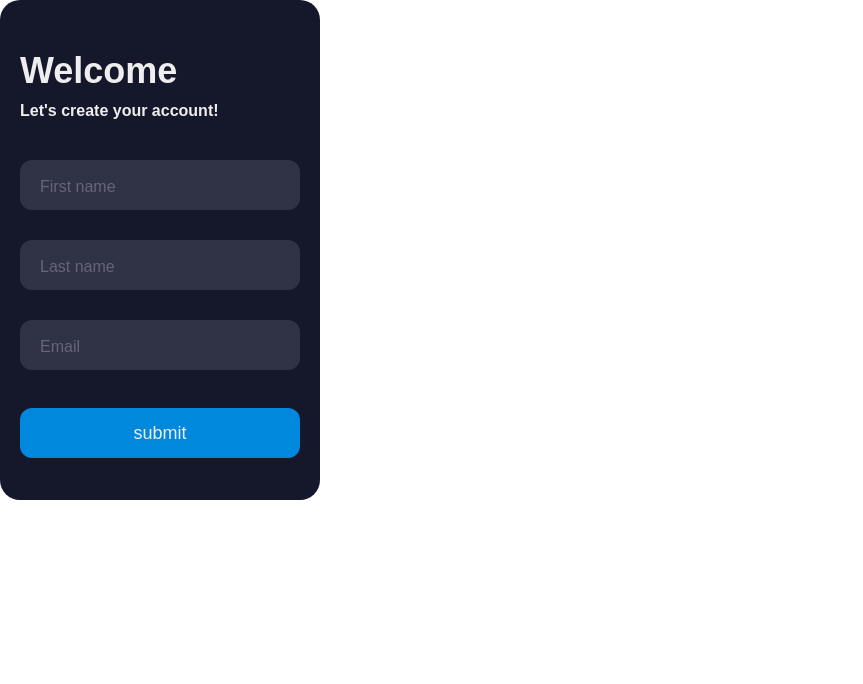
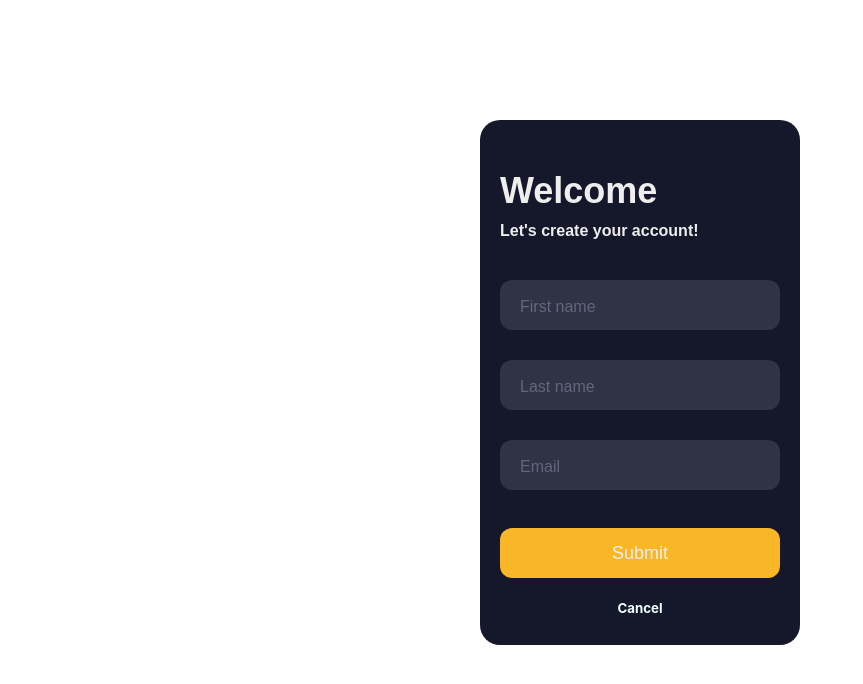
Before and after one commit to nikhilmeria/next_auth_app, a Next.js app: page /features/services in a window 1280 px wide. Shown: the top 684 px of the page, without its empty margins (0-863 px from the left). Built offline with nearby package versions, Linux system fonts and the light colour scheme.

Commit message:
added cancel btn in form to link bk 2 home scr

```diff
--- a/pages/features/services.js
+++ b/pages/features/services.js
@@ -1,4 +1,5 @@
 import {useState} from "react";
+import Link from "next/link";
 import serviceStyles from "../../styles/Services.module.css";
 
 function Service() {
@@ -24,32 +25,6 @@ function Service() {
 
  return (
   <>
-   {/* <div classNameName={serviceStyles.serv}>
-    <input
-     type="text"
-     value={myName}
-     onChange={(e) => setMyName(e.target.value)}
-     required
-    />
-    <input
-     type="tel"
-     value={myPhn}
-     onChange={(e) => setMyPhn(e.target.value)}
-     required
-    />
-
-    <form onSubmit={handleSubmit}>
-     <label htmlFor="serv">Service</label>
-     <select value={myValue} onChange={(e) => setMyValue(e.target.value)}>
-      <option value="volvo">Volvo</option>
-      <option value="saab">Saab</option>
-      <option value="opel">Opel</option>
-      <option value="audi">Audi</option>
-     </select>
-
-     <button type="submit">Submit</button>
-    </form>
-   </div> */}
    <div className={serviceStyles.form}>
     <div className={serviceStyles.title}>Welcome</div>
     <div className={serviceStyles.subtitle}>Let's create your account!</div>
@@ -90,8 +65,13 @@ function Service() {
      </label>
     </div>
     <button type="text" className={serviceStyles.submit}>
-     submit
+     Submit
     </button>
+    <Link href="/">
+     <div className={serviceStyles.back}>
+      <h5>Cancel</h5>
+     </div>
+    </Link>
    </div>
   </>
  );
--- a/styles/Services.module.css
+++ b/styles/Services.module.css
@@ -1,12 +1,12 @@
-
-
 .form {
   background-color: #15172b;
   border-radius: 20px;
   box-sizing: border-box;
-  height: 500px;
+  max-height: 525px;
   padding: 20px;
   width: 320px;
+  margin: auto;
+  margin-top: 15vh;
 }
 
 .title {
@@ -95,11 +95,11 @@
 }
 
 .input:focus ~ .placeholder {
-  color: #dc2f55;
+  color: #f9b728;
 }
 
 .submit {
-  background-color: #08d;
+  background-color: #f9b728;
   border-radius: 12px;
   border: 0;
   box-sizing: border-box;
@@ -113,5 +113,10 @@
 }
 
 .submit:active {
-  background-color: #06b;
+  color: #a490fb;
 }
+
+.back{
+    text-align: center;
+    color: azure;
+}
```
Also changed, not shown: pages/index.js (+8 -3 lines).
